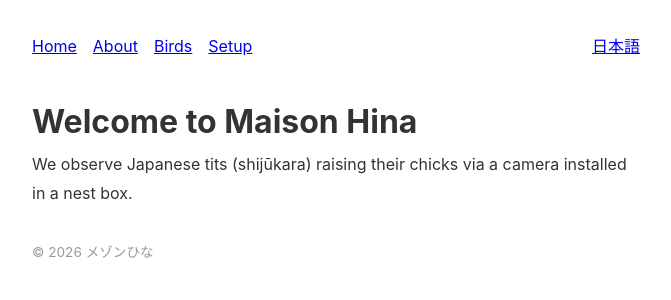
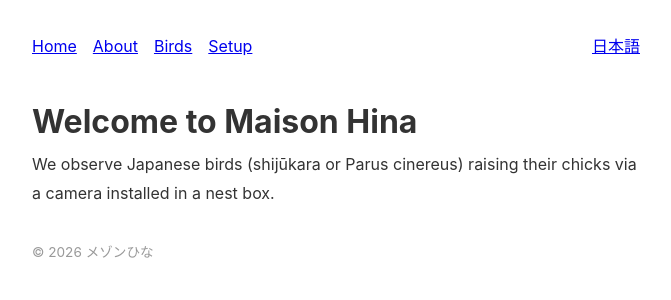
Before and after one commit to tagawa/maison-hina, a Jekyll site: the page built from en/index.md, in a window 1280 px wide. Shown: the top 300 px of the page, without its empty margins (304-975 px from the left). Built offline with Jekyll 4.4.1, drawn with Linux system fonts in a browser that asks for light colours; comment, search, counter and statistics services are not loaded.

Commit message:
Update index.md

```diff
--- a/en/index.md
+++ b/en/index.md
@@ -12,7 +12,7 @@ json_ld:
 
 <!-- TODO: Short intro — what this site is, what visitors can see here -->
 
-We observe Japanese tits (shijūkara) raising their chicks via a camera installed in a nest box.
+We observe Japanese birds (shijūkara or Parus cinereus) raising their chicks via a camera installed in a nest box.
 
 <!-- TODO: Current status or season note -->
 
```
